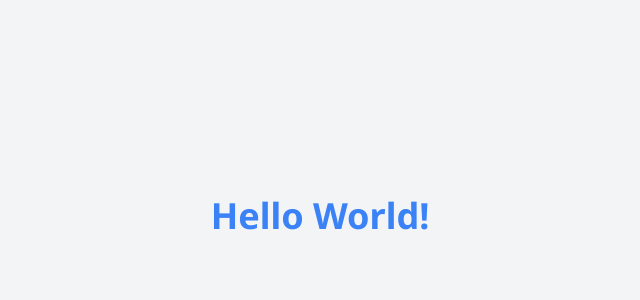
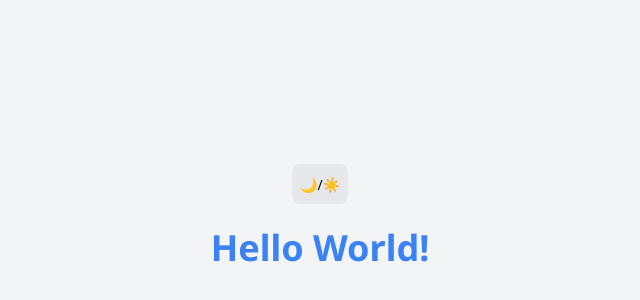
Before and after one commit to rockadu/curriculum, a website: page index.html in a window 1280 px wide. Shown: the part 184-484 px from the top of the page, without its empty margins (320-960 px from the left). Drawn offline with nearby package versions, Linux system fonts and the light colour scheme.

Commit message:
Dark mode, files segregation

```diff
--- /dev/null
+++ b/assets/scripts.js
@@ -0,0 +1,22 @@
+tailwind.config = {
+    darkMode: 'class',
+};
+
+// Toggle dark mode
+function toggleTheme() {
+    const root = document.documentElement;
+    if (root.classList.contains('dark')) {
+      root.classList.remove('dark');
+      localStorage.setItem('theme', 'light');
+    } else {
+      root.classList.add('dark');
+      localStorage.setItem('theme', 'dark');
+    }
+  }
+
+  // Apply saved theme on load
+  document.addEventListener('DOMContentLoaded', () => {
+    if (localStorage.getItem('theme') === 'dark') {
+      document.documentElement.classList.add('dark');
+    }
+  });
--- /dev/null
+++ b/assets/style.css
@@ -0,0 +1,3 @@
+body {
+    font-family: 'Noto Sans', sans-serif;
+}
--- a/index.html
+++ b/index.html
@@ -1,18 +1,24 @@
 <!DOCTYPE html>
 <html lang="pt-br">
+
 <head>
-  <meta charset="UTF-8">
-  <meta name="viewport" content="width=device-width, initial-scale=1.0">
-  <title>Hello World</title>
-  <script src="https://cdn.tailwindcss.com"></script>
-  <link href="https://fonts.googleapis.com/css2?family=Noto+Sans:wght@400;700&display=swap" rel="stylesheet">
-  <style>
-    body {
-      font-family: 'Noto Sans', sans-serif;
-    }
-  </style>
+    <meta charset="UTF-8">
+    <meta name="viewport" content="width=device-width, initial-scale=1.0">
+    <title>Hello World</title>
+    <!-- Tailwind CSS CDN -->
+    <script src="https://cdn.tailwindcss.com"></script>
+    <!-- Fonte Noto Sans -->
+    <link href="https://fonts.googleapis.com/css2?family=Noto+Sans:wght@400;700&display=swap" rel="stylesheet">
+    <link rel="stylesheet" href="assets/style.css">
+    <script src="assets/scripts.js"></script>
 </head>
-<body class="bg-gray-100 flex items-center justify-center min-h-screen">
-  <h1 class="text-4xl font-bold text-blue-500">Hello World!</h1>
+
+<body class="bg-gray-100 dark:bg-gray-800 flex flex-col items-center justify-center min-h-screen">
+    <button onclick="toggleTheme()" class="bg-gray-200 dark:bg-gray-700 p-2 rounded-lg focus:outline-none">
+        <span class="text-sm">🌙/☀️</span>
+    </button>
+    <br>
+    <h1 class="text-4xl dark:text-white font-bold text-blue-500">Hello World!</h1>
 </body>
+
 </html>
```
